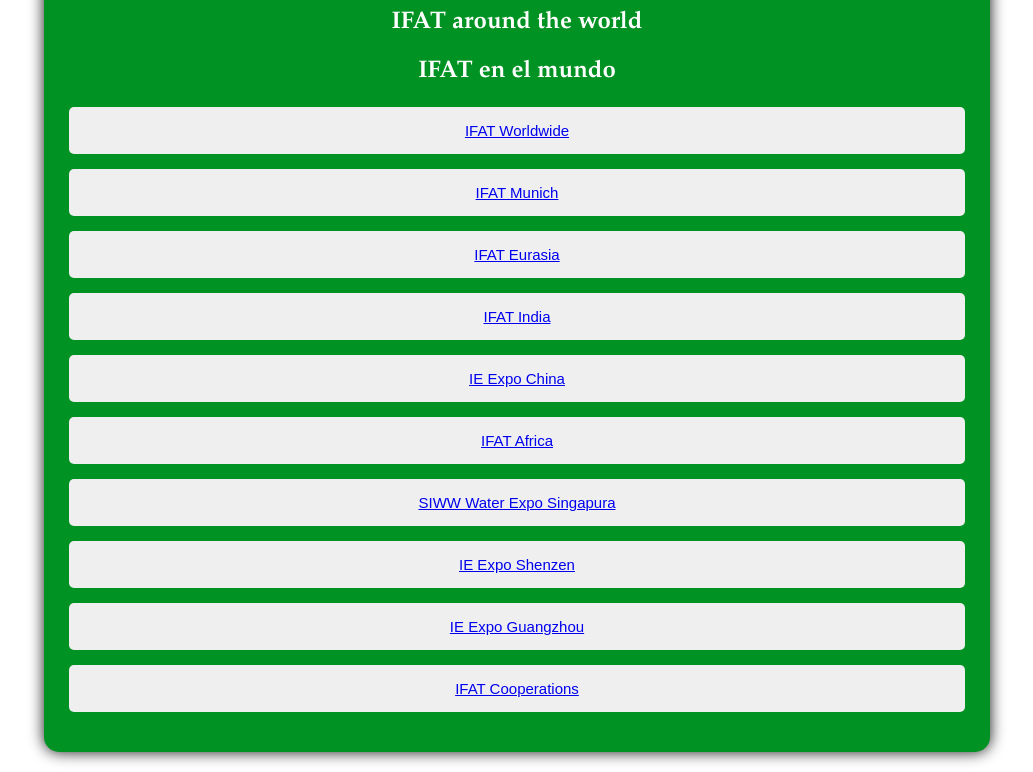
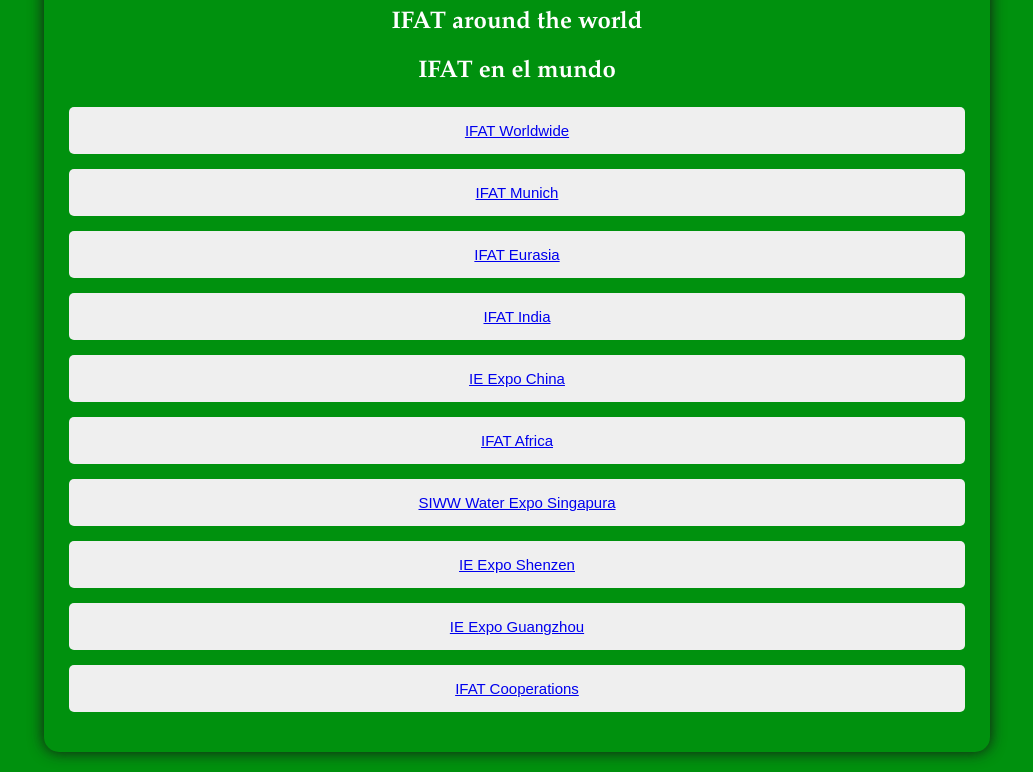
Before and after one commit to aresk2003/ifat-pelo-mundo-v2, a plain HTML site: page index.html in a window 1280 px wide. Shown: the part 117-889 px from the top of the page, without its empty margins (123-1156 px from the left). Drawn offline with Linux system fonts and the light colour scheme.

Commit message:
Update styles.css

```diff
--- a/styles.css
+++ b/styles.css
@@ -1,9 +1,7 @@
-
-
         /*Body é a cor de fundo geral, fonte e etc*/
 body {
 
-    background: linear-gradient( #00a521 );  /*Gradiente de cores */
+    background-color:#00910e;
     font-family: Garamond, sans-serif;
    /* background-color: #a43535; */
    background-attachment: fixed;
@@ -18,7 +16,7 @@
     width: 70vw;
     margin: 20px auto;
     padding: 25px;
-    background-color: #009222;
+    background-color:#00910e;
     box-shadow: 0 0 15px rgb(22, 22, 22);
     border-radius: 15px;
 }
@@ -53,7 +51,7 @@
 
 /*Cord do botão da pergunta com degrade*/
 .faq-question:hover {
-    background: linear-gradient(#00910e 100%);
+    background-color: #00910e;
     transform: scale(1.05);
 }
 
```
